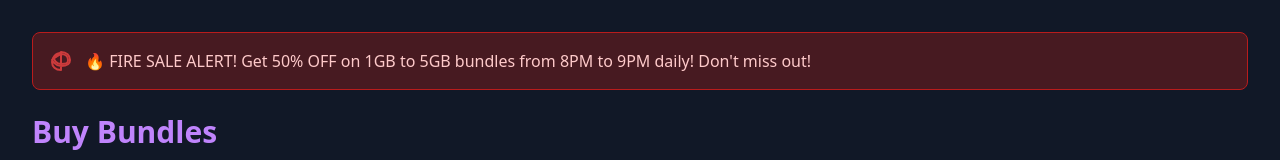
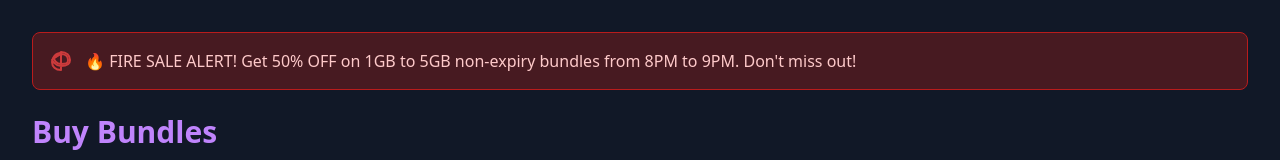
Before and after one commit to SamuelBempah/dwenlite, a React (Vite) app in the folder dwenlite/: page /buy-bundles in a window 1280 px wide. Shown: the top 160 px of the page. Built offline with nearby package versions, Linux system fonts and the light colour scheme; no server answers; the database is empty; sample sign-in values are in the browser's storage.

Commit message:
update to firesale notice

```diff
--- a/dwenlite/src/pages/Bundles.jsx
+++ b/dwenlite/src/pages/Bundles.jsx
@@ -354,7 +354,7 @@ function Bundles() {
             <path strokeLinecap="round" strokeLinejoin="round" strokeWidth="2" d="M12 5c3.866 0 7 2.134 7 6s-2.134 4-7 4-7-4-7-6z"/>
           </svg>
           <p className="text-sm md:text-base">
-            🔥 FIRE SALE ALERT! Get 50% OFF on 1GB to 5GB bundles from 8PM to 9PM daily! Don't miss out!
+            🔥 FIRE SALE ALERT! Get 50% OFF on 1GB to 5GB non-expiry bundles from 8PM to 9PM. Don't miss out!
           </p>
         </div>
       )}
@@ -476,7 +476,7 @@ function Bundles() {
                 Are you sure you want to purchase <strong>{selectedBundle.name}</strong> ({selectedNetwork}) for <strong>{selectedBundle.gCoins} G_COINS</strong>?
               </p>
               <p className="text-gray-400 text-sm mb-4">
-                <strong>Note:</strong> No refunds are allowed. Bundles on MTN take approximately 30 minutes to an hour to reflect, while Telecel and AirtelTigo are instant.
+                <strong>Note:</strong> No refunds are allowed. Bundles on MTN take approximately 30 minutes to an hour to reflect, while Telecel and AirtelTigo are within minutes.
               </p>
               <div className="flex justify-end gap-4">
                 <button
```
